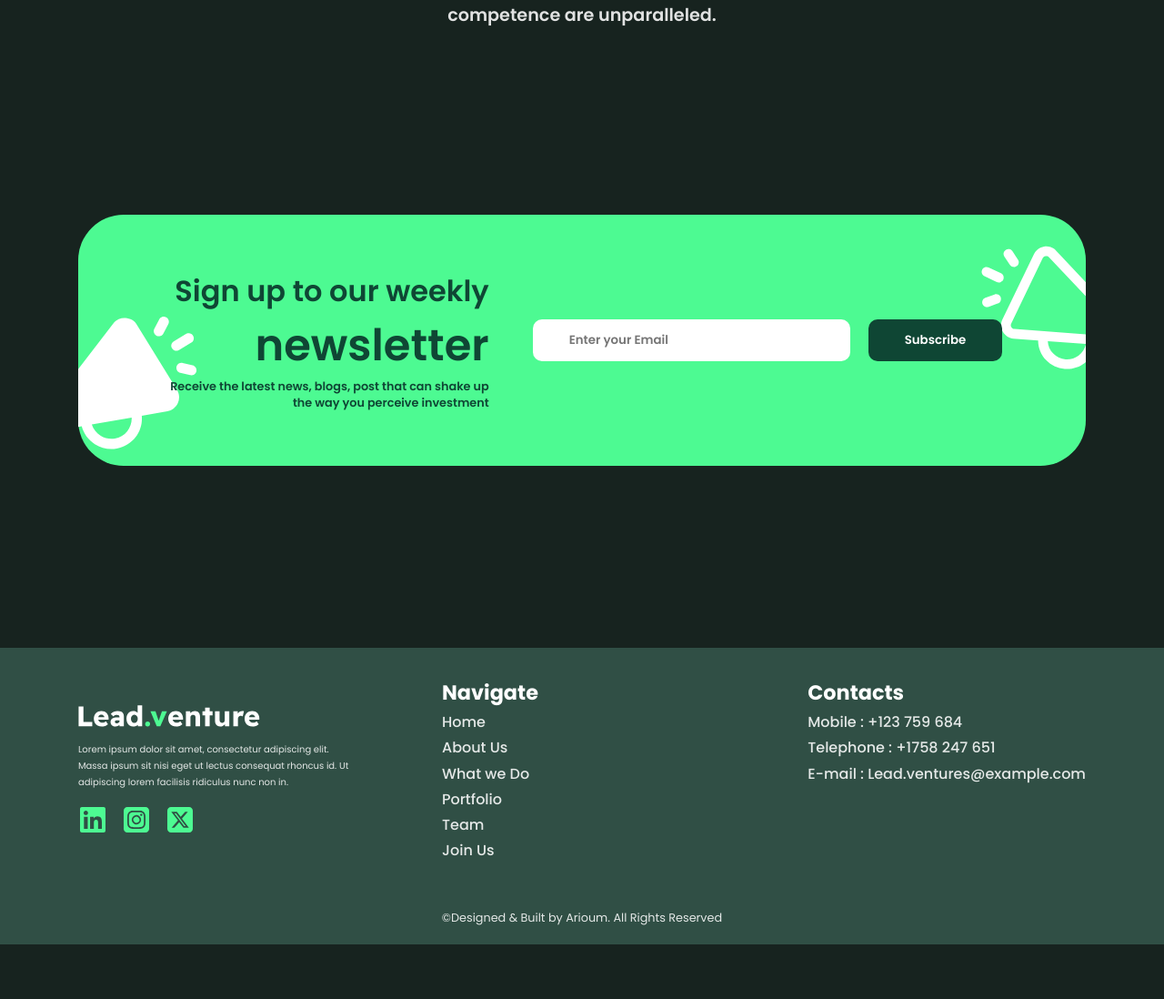
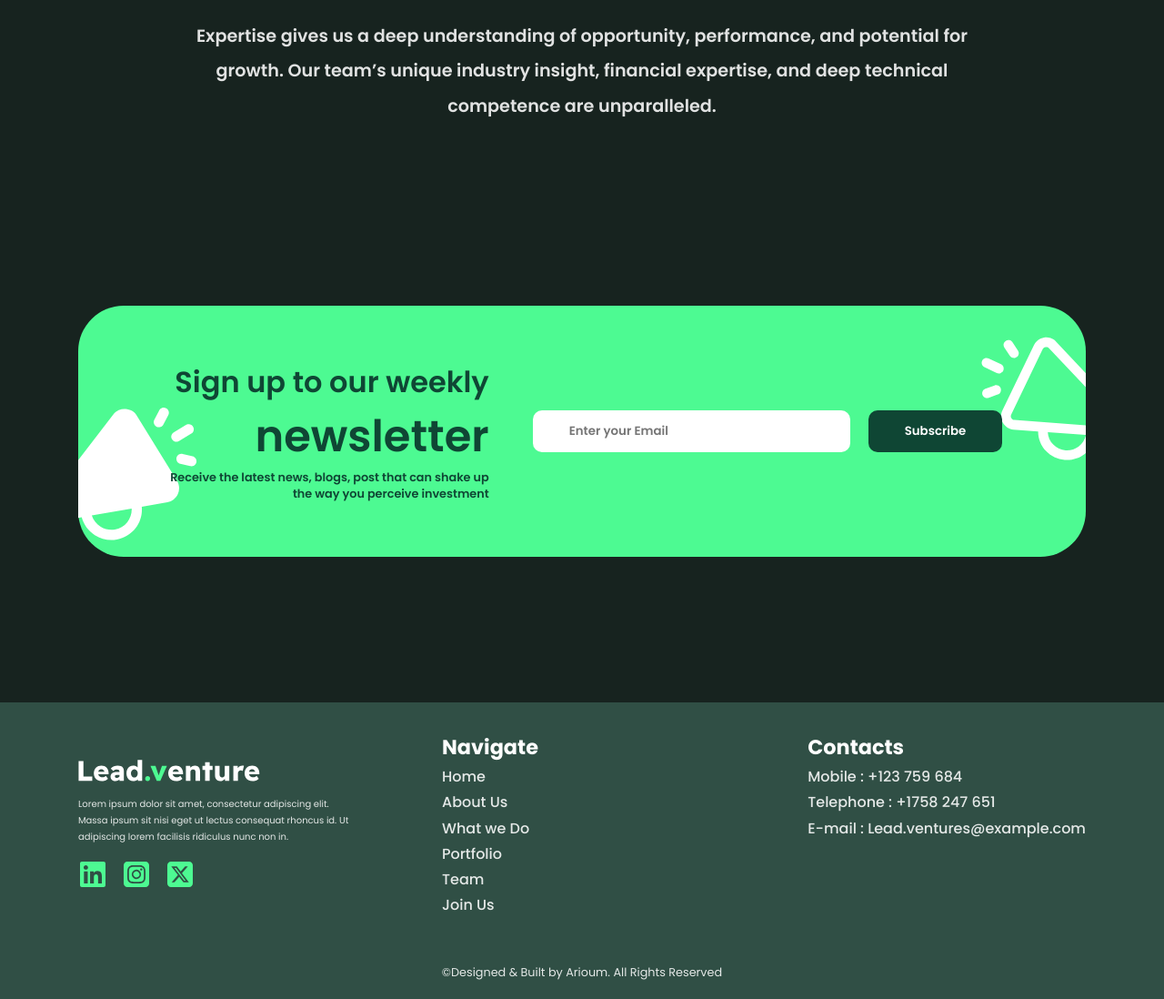
Before and after one commit to Arioum/lead-ventures, a React (Vite) app: page / in a window 1280 px wide. Shown: the part 4547-5645 px from the top of the page at 91% size. Before the commit the page ends 5585 px from the top, so only its background shows below. Built offline with nearby package versions, Linux system fonts and the light colour scheme.

Commit message:
moved spacing from footer to app.scss

```diff
--- a/src/App.scss
+++ b/src/App.scss
@@ -8,6 +8,8 @@
   display: flex;
   flex-direction: column;
   gap: 20em;
+  margin-top: 10em;
+  margin-bottom: 10rem;
 }
 
 h3 {
--- a/src/layout/Footer/footer.module.scss
+++ b/src/layout/Footer/footer.module.scss
@@ -1,6 +1,5 @@
 .footer {
   background-color: #304f45;
-  margin-top: 20em;
 
   &__body {
     max-width: 114em;
```
